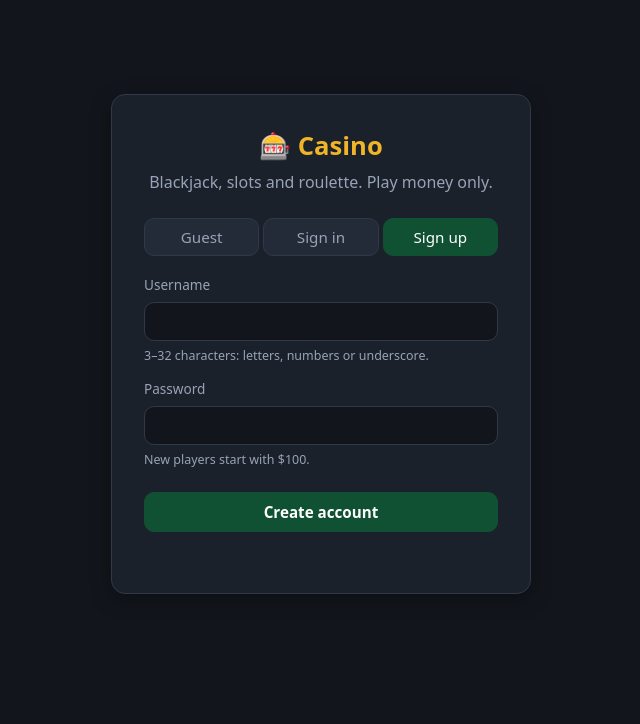
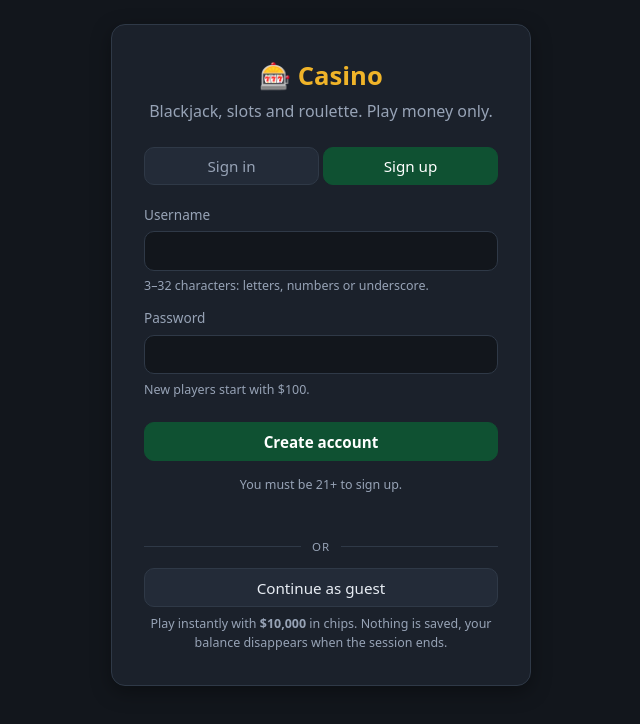
Before and after one commit to bzgoering/Casino_Simulator, a website built with Vite: page frontend/index.html in a window 1280 px wide. Both pictures are taken after a click on the tab "Sign up". Shown: the whole page, without its empty margins (319-959 px from the left). Built offline with nearby package versions, Linux system fonts and the light colour scheme; files whose address does not match are found by name.

Commit message:
Adjustment to how guest user logs in

```diff
--- a/frontend/index.html
+++ b/frontend/index.html
@@ -35,18 +35,13 @@
           <p class="tagline">Blackjack, slots and roulette. Play money only.</p>
 
           <div class="tabs" role="tablist">
-            <button role="tab" type="button" class="active" data-tab="guest">Guest</button>
-            <button role="tab" type="button" data-tab="login">Sign in</button>
-            <button role="tab" type="button" data-tab="signup">Sign up</button>
+            <button role="tab" type="button" class="active" aria-selected="true"
+                    data-tab="login">Sign in</button>
+            <button role="tab" type="button" aria-selected="false"
+                    data-tab="signup">Sign up</button>
           </div>
 
-          <div class="tabpanel" id="tab-guest">
-            <p>Play instantly with <strong>$10,000</strong> in chips. Nothing is saved &mdash; your
-              balance disappears when the session ends.</p>
-            <button type="button" class="primary" id="play-as-guest">Play as guest</button>
-          </div>
-
-          <form class="tabpanel" id="tab-login" hidden autocomplete="on">
+          <form class="tabpanel" id="tab-login" autocomplete="on">
             <label for="login-username">Username</label>
             <input id="login-username" name="username" autocomplete="username" required
                    maxlength="32" />
@@ -66,9 +61,17 @@
                    autocomplete="new-password" required maxlength="72" />
             <p class="hint"><span class="pw-rule"></span> New players start with $100.</p>
             <button type="submit" class="primary">Create account</button>
+            <p class="hint btn-note age-rule-short">You must be 21+ to sign up.</p>
           </form>
 
           <p class="form-error" id="lobby-error" role="alert" aria-live="assertive"></p>
+
+          <div class="guest-option">
+            <p class="or-divider"><span>or</span></p>
+            <button type="button" class="guest-btn" id="play-as-guest">Continue as guest</button>
+            <p class="hint btn-note">Play instantly with <strong>$10,000</strong> in chips.
+              Nothing is saved, your balance disappears when the session ends.</p>
+          </div>
         </div>
       </section>
 
--- a/frontend/src/main.js
+++ b/frontend/src/main.js
@@ -76,10 +76,17 @@ qs('#nav-lobby').addEventListener('click', () => showView('floor'));
 
 // ---------------------------------------------------------------- lobby
 
+// Two tabs now: guest is not a way of signing in, so it sits below the form rather than beside
+// the two ways that are.
 for (const tab of qsa('.tabs button')) {
   tab.addEventListener('click', () => {
-    for (const other of qsa('.tabs button')) other.classList.toggle('active', other === tab);
-    for (const panel of ['guest', 'login', 'signup']) {
+    for (const other of qsa('.tabs button')) {
+      const selected = other === tab;
+      other.classList.toggle('active', selected);
+      // These carry role="tab", so which one is current has to be said, not only shown.
+      other.setAttribute('aria-selected', String(selected));
+    }
+    for (const panel of ['login', 'signup']) {
       show(qs(`#tab-${panel}`), panel === tab.dataset.tab);
     }
     setText(qs('#lobby-error'), '');
@@ -246,6 +253,10 @@ function applyPasswordPolicy() {
 function applyAgePolicy() {
   for (const node of qsa('.age-rule')) {
     setText(node, `You must be ${LEGAL_AGE} or over to hold an account.`);
+  }
+  // Short form, for under the sign-up button where the dialog states it in full a click later.
+  for (const node of qsa('.age-rule-short')) {
+    setText(node, `You must be ${LEGAL_AGE}+ to sign up.`);
   }
 }
 
--- a/frontend/src/styles.css
+++ b/frontend/src/styles.css
@@ -140,6 +140,30 @@ button:disabled { opacity: .45; cursor: not-allowed; }
 
 .form-error { color: var(--red); font-size: .88rem; min-height: 1.2rem; margin: .6rem 0 0; }
 .form-success { color: var(--green); font-size: .88rem; min-height: 1.2rem; margin: .2rem 0 0; }
+
+/* ---------- the guest way in ---------- */
+
+/* Deliberately not .primary: signing in or signing up is the green one, and playing as a guest
+   is the quieter alternative underneath it, in the panel greys the rest of the chrome uses. */
+.guest-btn {
+  width: 100%;
+  background: var(--panel-light); border: 1px solid var(--border); color: var(--text);
+}
+.guest-btn:hover:not(:disabled) { background: var(--border); color: var(--gold); }
+
+.or-divider {
+  display: flex; align-items: center; gap: .7rem;
+  margin: .9rem 0 .8rem;
+  color: var(--muted); font-size: .72rem;
+  text-transform: uppercase; letter-spacing: .08em;
+}
+.or-divider::before, .or-divider::after {
+  content: ""; flex: 1; height: 1px; background: var(--border);
+}
+
+/* A note sitting under a full-width button, centred on it rather than ranged left like the
+   hints that belong to a field. */
+.btn-note { text-align: center; margin: .5rem 0 0; }
 
 /* ---------- age gate ---------- */
 
```
Also changed, not shown: frontend/test/age-gate.test.js (+0 -4 lines), frontend/test/lobby-card.test.js (added, +82 -0 lines).
